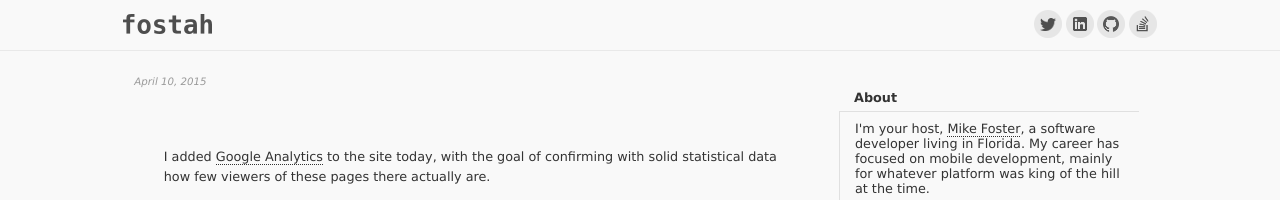
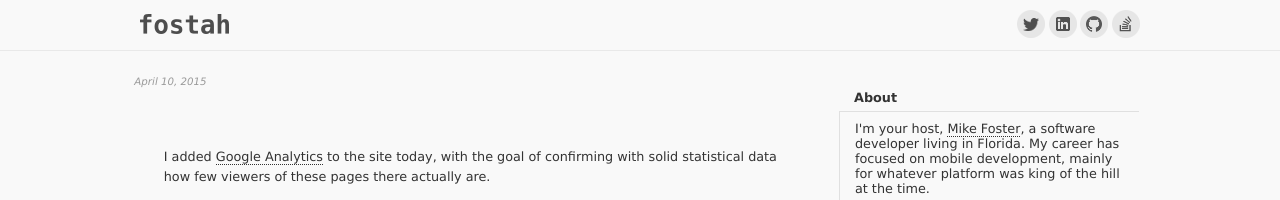
Before and after one commit to fostah/fostah.github.io, a Jekyll site: the page built from index.html, in a window 1280 px wide. Shown: the top 200 px of the page. Built offline with Jekyll 4.4.1, drawn with Linux system fonts in a browser that asks for light colours; comment, search, counter and statistics services are not loaded.

Commit message:
Update marginal layout.

```diff
--- a/css/default.css
+++ b/css/default.css
@@ -21,7 +21,7 @@ pre {
     font-size: 0.9em;
     font-weight: normal;
 
-    width: 1034px;
+    width: 1000px;
     margin-left: auto;
     margin-right: auto;
 }
```
